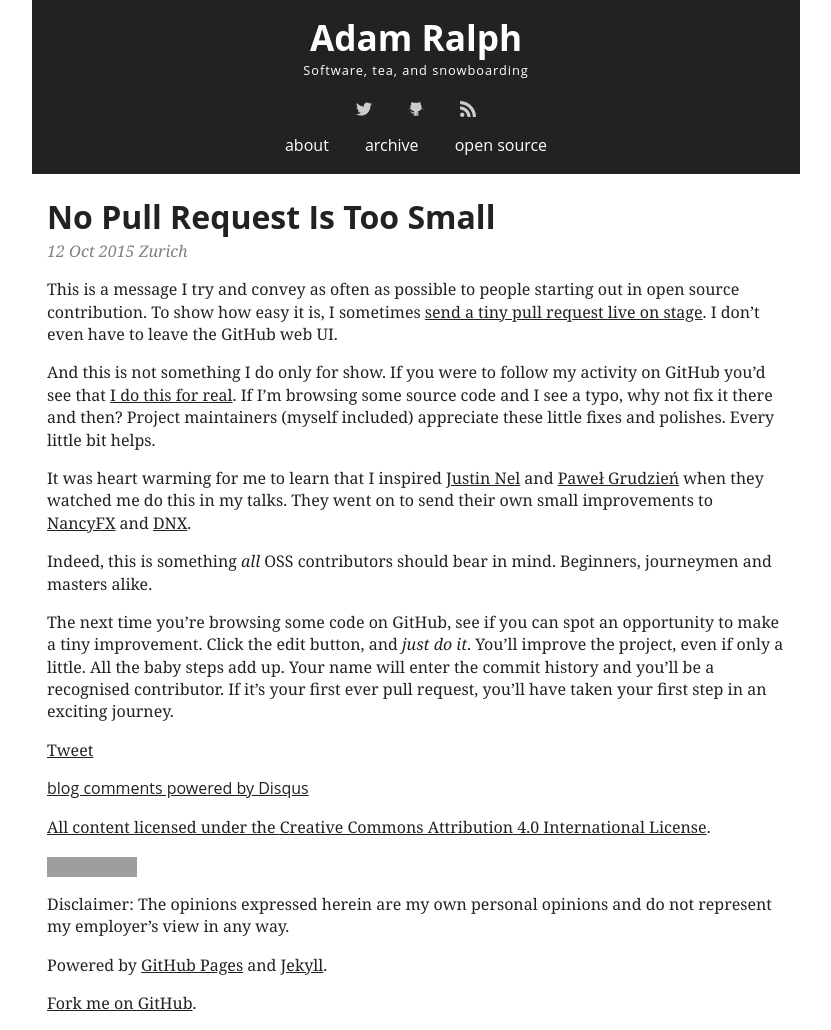
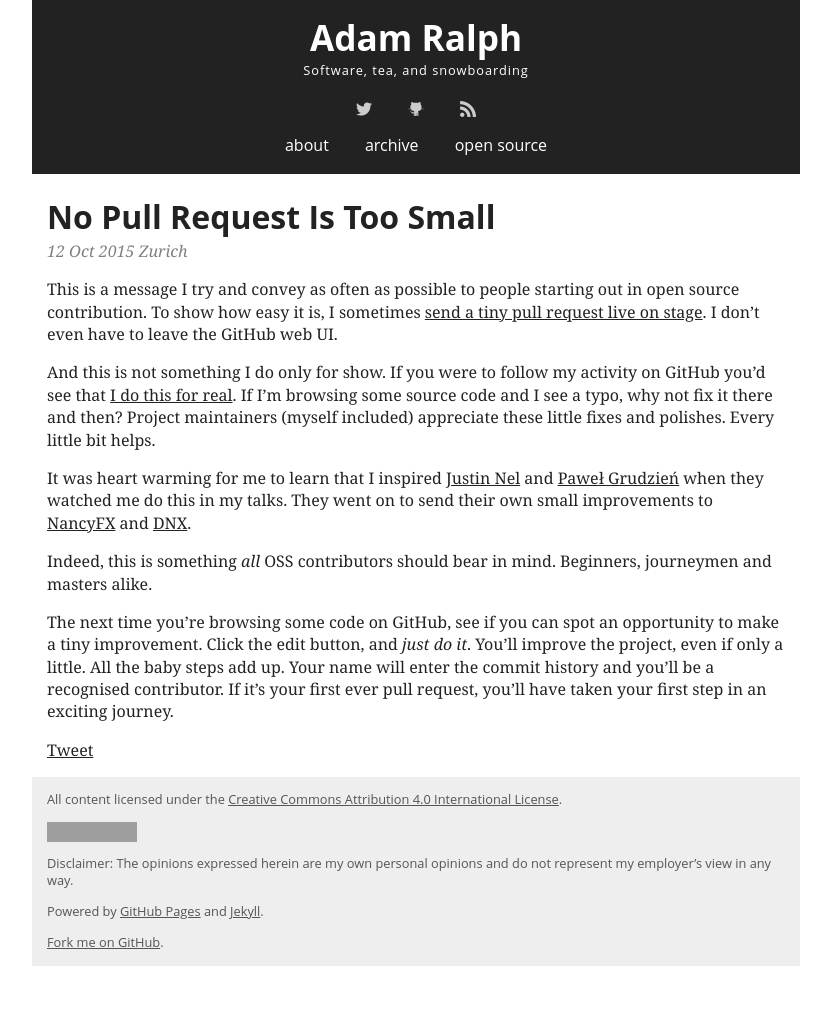
Before and after one commit to adamralph/adamralph.github.com, a Jekyll site: the page built from _posts/2015-10-12-no-pull-request-is-too-small.md, in a window 1280 px wide. Shown: the whole page, without its empty margins (224-1055 px from the left). Built offline with Jekyll 4.4.1, drawn with Linux system fonts in a browser that asks for light colours; comment, search, counter and statistics services are not loaded; after the commit the page ends 966 px from its top, so only the background shows below that; grey boxes are pictures that could not be loaded.

Commit message:
remove comments powered by

```diff
--- a/_layouts/post.html
+++ b/_layouts/post.html
@@ -23,4 +23,3 @@
     })();
 </script>
 <noscript>Please enable JavaScript to view the <a href="http://disqus.com/?ref_noscript">comments powered by Disqus.</a></noscript>
-<a href="http://disqus.com" class="dsq-brlink">blog comments powered by <span class="logo-disqus">Disqus</span></
```
